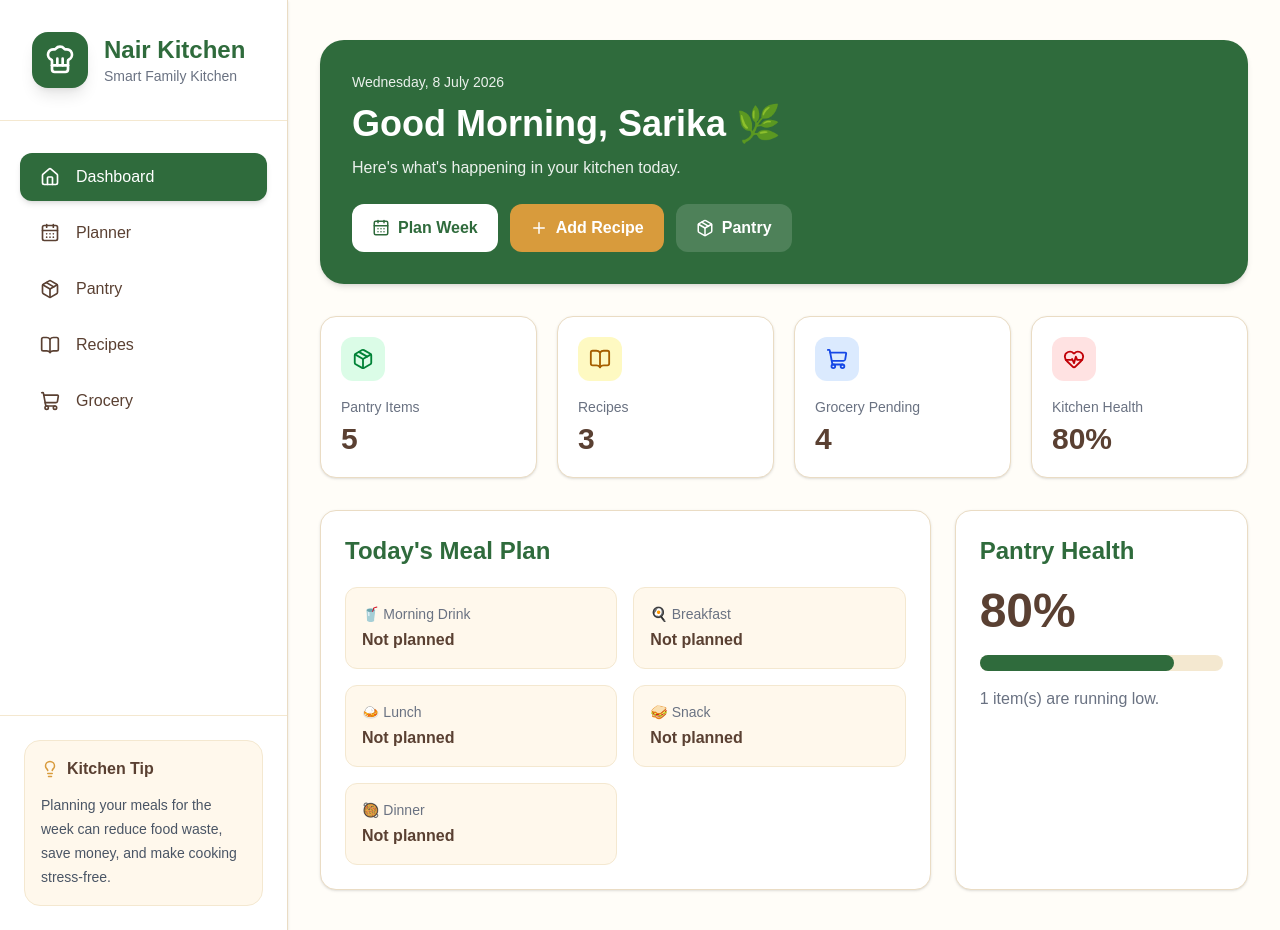
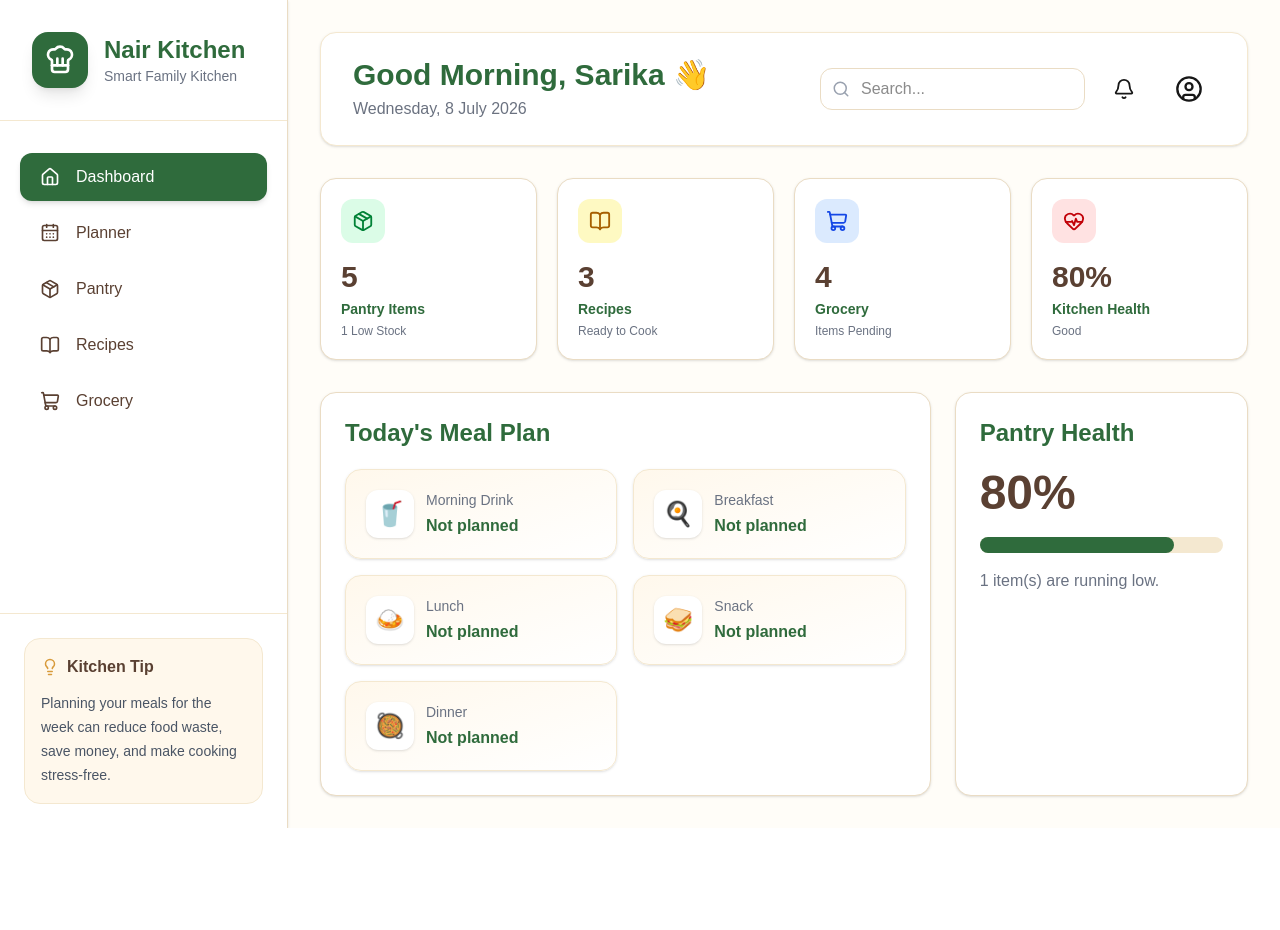
Before and after one commit to sarikashyamraj/nair-kitchen, a Next.js app: page / in a window 1280 px wide. After the commit the page ends 828 px from the top, so only its background shows below. Built offline with nearby package versions, Linux system fonts and the light colour scheme.

Commit message:
Sprint 18: Premium Dashboard UI completed

```diff
--- a/app/page.tsx
+++ b/app/page.tsx
@@ -1,15 +1,13 @@
 "use client";
 
-import Link from "next/link";
+import QuickActions from "../components/dashboard/QuickActions";
 import AppLayout from "../components/AppLayout";
 import { useKitchen } from "../context/KitchenContext";
 import {
-  CalendarDays,
   BookOpen,
   Package,
   ShoppingCart,
   HeartPulse,
-  Plus,
   } from "lucide-react";
 
 export default function Home() {
@@ -66,24 +64,41 @@ export default function Home() {
   {
     title: "Pantry Items",
     value: totalPantryItems,
+    subtitle:
+      lowStockItems === 0
+        ? "Well Stocked"
+        : `${lowStockItems} Low Stock`,
     icon: Package,
     color: "bg-green-100 text-green-700",
   },
   {
     title: "Recipes",
     value: recipes.length,
+    subtitle: "Ready to Cook",
     icon: BookOpen,
     color: "bg-yellow-100 text-yellow-700",
   },
   {
-      title: "Grocery Pending",
+    title: "Grocery",
     value: groceryRemaining,
+    subtitle:
+      groceryRemaining === 0
+        ? "Completed"
+        : "Items Pending",
     icon: ShoppingCart,
     color: "bg-blue-100 text-blue-700",
   },
   {
     title: "Kitchen Health",
     value: `${pantryHealth}%`,
+    subtitle:
+      pantryHealth >= 90
+        ? "Excellent"
+        : pantryHealth >= 70
+        ? "Good"
+        : pantryHealth >= 50
+        ? "Fair"
+        : "Needs Attention",
     icon: HeartPulse,
     color: "bg-red-100 text-red-700",
   },
@@ -92,43 +107,7 @@ export default function Home() {
   return (
     <AppLayout>
       <div className="space-y-8">
-        <section className="rounded-3xl bg-[#2F6B3C] text-white p-8 shadow-md">
-          <p className="text-sm opacity-90">{formattedDate}</p>
 
-          <h1 className="text-4xl font-bold mt-3">
-            {greeting}, Sarika 🌿
-          </h1>
-
-          <p className="mt-3 text-white/90">
-            Here&apos;s what&apos;s happening in your kitchen today.
-          </p>
-
-          <div className="flex flex-wrap gap-3 mt-6">
-            <Link
-              href="/planner"
-              className="bg-white text-[#2F6B3C] px-5 py-3 rounded-xl font-semibold flex items-center gap-2"
-            >
-              <CalendarDays size={18} />
-              Plan Week
-            </Link>
-
-            <Link
-              href="/recipes"
-              className="bg-[#D89B3C] text-white px-5 py-3 rounded-xl font-semibold flex items-center gap-2"
-            >
-              <Plus size={18} />
-              Add Recipe
-            </Link>
-
-            <Link
-              href="/pantry"
-              className="bg-white/15 text-white px-5 py-3 rounded-xl font-semibold flex items-center gap-2"
-            >
-              <Package size={18} />
-              Pantry
-            </Link>
-          </div>
-        </section>
 
         <section className="grid md:grid-cols-4 gap-5">
   {stats.map((stat) => {
@@ -145,11 +124,17 @@ export default function Home() {
           <Icon size={22} />
         </div>
 
-                <p className="text-sm text-gray-500 mt-4">{stat.title}</p>
-
-                <h2 className="text-3xl font-bold text-[#5A4032] mt-1">
+        <h2 className="text-3xl font-bold text-[#5A4032] mt-4">
   {stat.value}
 </h2>
+
+<p className="text-sm font-semibold text-[#2F6B3C] mt-1">
+  {stat.title}
+</p>
+
+<p className="text-xs text-gray-500 mt-1">
+  {stat.subtitle}
+</p>
       </div>
     );
   })}
@@ -171,15 +156,23 @@ export default function Home() {
 ].map(([emoji, label, recipeId]) => (
   <div
     key={label}
-                  className="rounded-xl bg-[#FFF8EC] border border-[#F4E8D0] p-4"
+    className="rounded-2xl bg-gradient-to-br from-[#FFF8EC] to-white border border-[#F4E8D0] p-5 shadow-sm hover:shadow-md transition-all duration-200"
   >
+    <div className="flex items-center gap-3">
+      <div className="w-12 h-12 rounded-xl bg-white shadow-sm flex items-center justify-center text-2xl">
+        {emoji}
+      </div>
+
+      <div>
         <p className="text-sm text-gray-500">
-                    {emoji} {label}
+          {label}
         </p>
 
-                  <p className="font-semibold text-[#5A4032] mt-1">
+        <p className="font-semibold text-[#2F6B3C] mt-1">
           {getRecipeName(recipeId as string)}
         </p>
+      </div>
+    </div>
   </div>
 ))}
             </div>
--- a/components/AppLayout.tsx
+++ b/components/AppLayout.tsx
@@ -1,5 +1,5 @@
 import Sidebar from "./Sidebar";
-
+import TopHeader from "./layout/TopHeader";
 type AppLayoutProps = {
   children: React.ReactNode;
 };
@@ -10,9 +10,11 @@ export default function AppLayout({ children }: AppLayoutProps) {
       <Sidebar />
 
       <main className="flex-1">
-        <div className="max-w-6xl mx-auto px-8 py-10">
-          {children}
-        </div>
+        <div className="max-w-7xl mx-auto p-8">
+    <TopHeader />
+
+    {children}
+</div>
       </main>
     </div>
   );
--- /dev/null
+++ b/components/dashboard/QuickActions.tsx
@@ -0,0 +1,78 @@
+"use client";
+
+import Link from "next/link";
+import {
+  Package,
+  ShoppingCart,
+  BookOpen,
+  CalendarDays,
+} from "lucide-react";
+
+const actions = [
+  {
+    title: "Pantry",
+    subtitle: "Manage ingredients",
+    href: "/pantry",
+    icon: Package,
+    color: "bg-green-100 text-green-700",
+  },
+  {
+    title: "Recipes",
+    subtitle: "Cook something tasty",
+    href: "/recipes",
+    icon: BookOpen,
+    color: "bg-yellow-100 text-yellow-700",
+  },
+  {
+    title: "Grocery",
+    subtitle: "Shopping list",
+    href: "/grocery",
+    icon: ShoppingCart,
+    color: "bg-blue-100 text-blue-700",
+  },
+  {
+    title: "Planner",
+    subtitle: "Weekly meals",
+    href: "/planner",
+    icon: CalendarDays,
+    color: "bg-purple-100 text-purple-700",
+  },
+];
+
+export default function QuickActions() {
+  return (
+    <section className="bg-white rounded-2xl border border-[#EADCC4] shadow-sm p-6">
+      <h2 className="text-2xl font-bold text-[#2F6B3C]">
+        ⚡ Quick Actions
+      </h2>
+
+      <div className="grid grid-cols-2 lg:grid-cols-4 gap-5 mt-6">
+        {actions.map((action) => {
+          const Icon = action.icon;
+
+          return (
+            <Link
+              key={action.title}
+              href={action.href}
+              className="rounded-2xl border border-[#F4E8D0] bg-[#FFFCF8] p-5 hover:shadow-md hover:-translate-y-1 transition-all duration-200"
+            >
+              <div
+                className={`w-12 h-12 rounded-xl flex items-center justify-center ${action.color}`}
+              >
+                <Icon size={24} />
+              </div>
+
+              <h3 className="mt-4 text-lg font-semibold text-[#2F6B3C]">
+                {action.title}
+              </h3>
+
+              <p className="text-sm text-gray-500 mt-1">
+                {action.subtitle}
+              </p>
+            </Link>
+          );
+        })}
+      </div>
+    </section>
+  );
+}
--- /dev/null
+++ b/components/layout/TopHeader.tsx
@@ -0,0 +1,61 @@
+"use client";
+
+import { Bell, Search, UserCircle } from "lucide-react";
+
+export default function TopHeader() {
+  const now = new Date();
+
+  const hour = now.getHours();
+
+  const greeting =
+    hour < 12
+      ? "Good Morning"
+      : hour < 17
+      ? "Good Afternoon"
+      : "Good Evening";
+
+  const formattedDate = now.toLocaleDateString("en-AE", {
+    weekday: "long",
+    day: "numeric",
+    month: "long",
+    year: "numeric",
+  });
+
+  return (
+    <header className="bg-white rounded-2xl shadow-sm border border-[#F4E8D0] px-8 py-6 mb-8">
+      <div className="flex justify-between items-center">
+        <div>
+          <h1 className="text-3xl font-bold text-[#2F6B3C]">
+            {greeting}, Sarika 👋
+          </h1>
+
+          <p className="text-[#6B7280] mt-1">
+            {formattedDate}
+          </p>
+        </div>
+
+        <div className="flex items-center gap-4">
+          <div className="relative">
+            <Search
+              size={18}
+              className="absolute left-3 top-3 text-gray-400"
+            />
+
+            <input
+              placeholder="Search..."
+              className="pl-10 pr-4 py-2 rounded-xl border border-[#EADCC4] focus:outline-none focus:ring-2 focus:ring-[#2F6B3C]/20"
+            />
+          </div>
+
+          <button className="p-3 rounded-xl hover:bg-[#F4E8D0] transition">
+            <Bell size={22} />
+          </button>
+
+          <button className="p-3 rounded-xl hover:bg-[#F4E8D0] transition">
+            <UserCircle size={28} />
+          </button>
+        </div>
+      </div>
+    </header>
+  );
+}
```
Also changed, not shown: components/dashboard/ActivityFeed.tsx (added), components/dashboard/MealSummary.tsx (added), components/dashboard/PantryHealth.tsx (added), components/dashboard/StatsGrid.tsx (added), components/layout/PageHeader.tsx (added), components/layout/QuickActions.tsx (added). Lines whose indentation alone changed are shown as unchanged.
